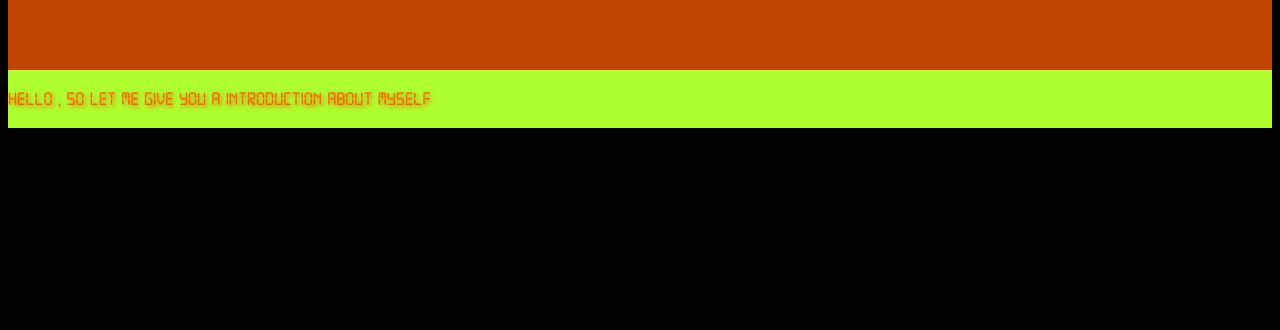
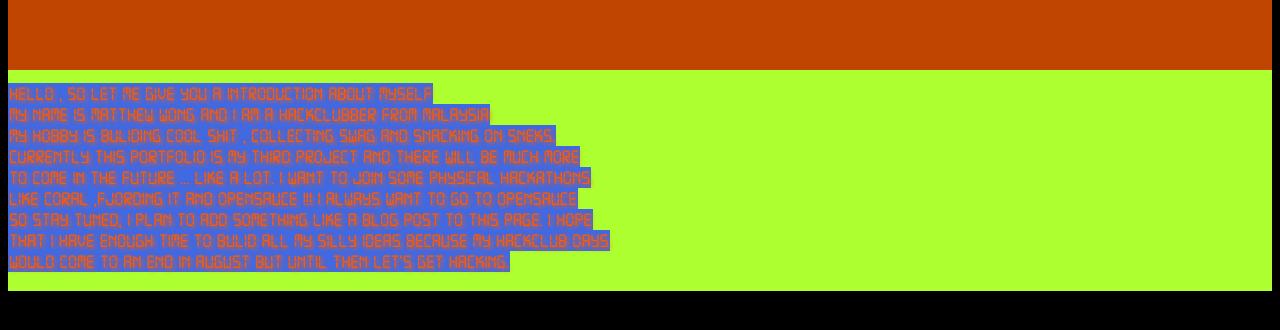
Before and after one commit to Mattiplex/a-hacker-s-portfolio-, a plain HTML site: page index.html in a window 1280 px wide. Shown: the part 208-538 px from the top of the page. Drawn offline with Linux system fonts and the light colour scheme.

Commit message:
Add files via upload

```diff
--- a/index.html
+++ b/index.html
@@ -8,7 +8,16 @@
         <p class="scramble"> welcome to my portfolio </p>
     </div>
 <div class="introduction">
-   <p class="scramble1"> hello , so let me give you a introduction about myself</p>
+   <p class="scramble1" style="margin-top:1vw"> Hello , so let me give you a introduction about myself </p>
+   <p class="scramble1"style="margin-top:-1.5vw" >My name is Matthew Wong and i am a HackClubber from Malaysia</p>
+   <p class="scramble1" style="margin-top:-1.5vw">my hobby is buliding cool shit , collecting SWAG and snacking on sneks.</p>
+   <p class="scramble1" style="margin-top:-1.5vw">Currently this portfolio is my third project and there will be much more</p>
+   <p class="scramble1" style="margin-top:-1.5vw">to come in the future ... like a lot. I Want to Join some physical Hackathons</p>
+   <p class="scramble1" style="margin-top:-1.5vw">like Coral ,Fjording it and OPENSAUCE !!! I always want to go to OPENSAUCE</p>
+   <p class="scramble1" style="margin-top:-1.5vw">so stay tuned, i plan to add something like a blog post to this page. I hope</p>
+   <p class="scramble1" style="margin-top:-1.5vw">that i have enough time to bulid all my silly ideas because My hackclub days</p>
+   <p class="scramble1" style="margin-top:-1.5vw">would come to an end in August but until then LET'S GET HACKING. </p>
+</div>
 
 <script src="script.js"> </script>
 </body>
--- a/script.js
+++ b/script.js
@@ -55,8 +55,8 @@ function scrambleText(element) {
             clearInterval(element.scrambleInterval);
         }
 
-        iteration += 0.7;
-},30);
+        iteration += 0.5;
+},20);
 }
 
 window.addEventListener("DOMContentLoaded",()=> {
--- a/style.css
+++ b/style.css
@@ -28,8 +28,11 @@
 
 .introduction {
     display:flex;
-    position: relative;
+    flex:60%;
+    flex-direction: column;
+    align-items:flex-start;
     justify-content:left;
+    flex-flow: column nowrap;
     background-color:greenyellow;
     font-size:1.5vw;
 }
@@ -44,4 +47,6 @@
   color:rgba(255,92,0);
  text-shadow: 2px 2px 4px rgba(255,92,0);
  font-family:lcdfont;
+ padding:1px;
+ background-color:royalblue;
 }
```
